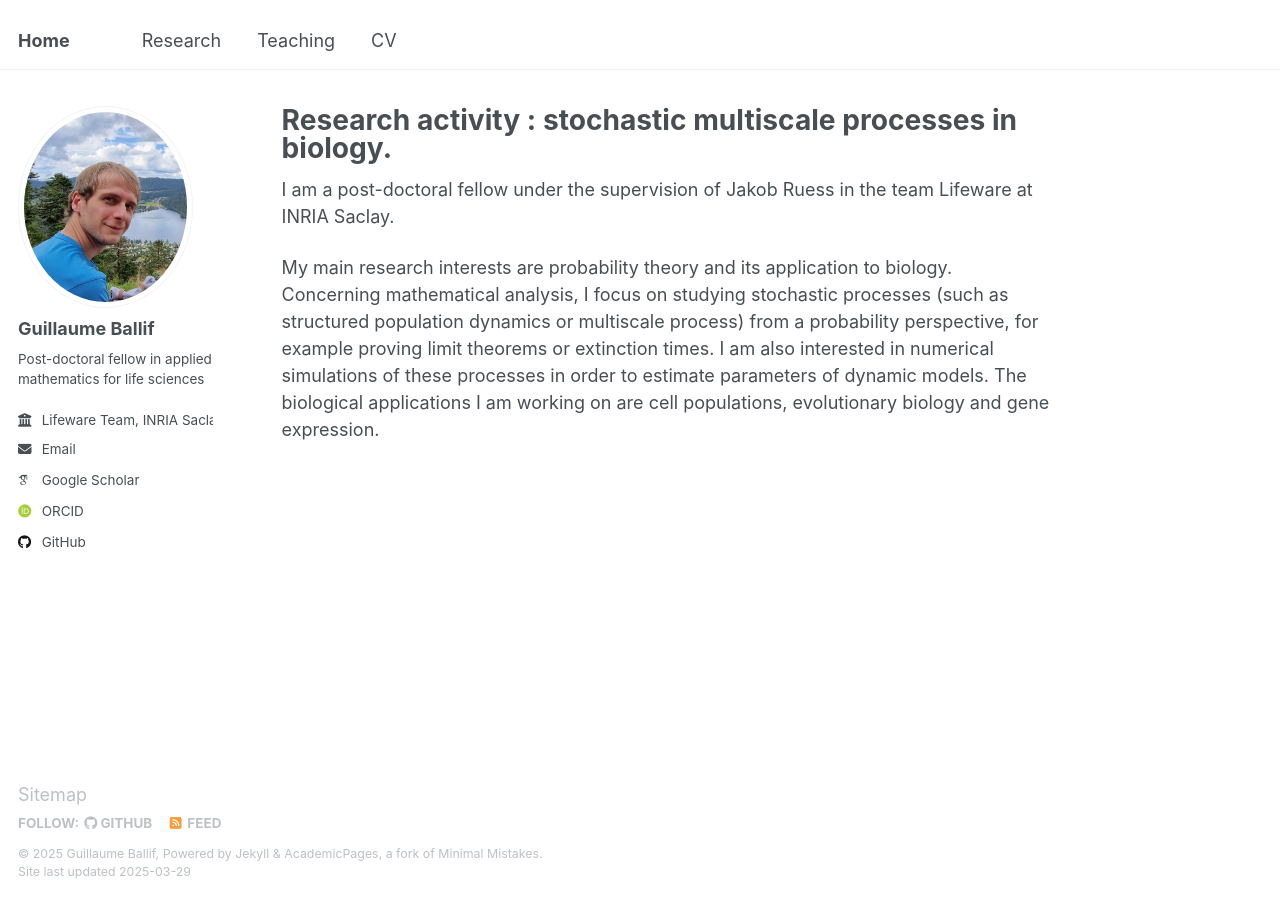
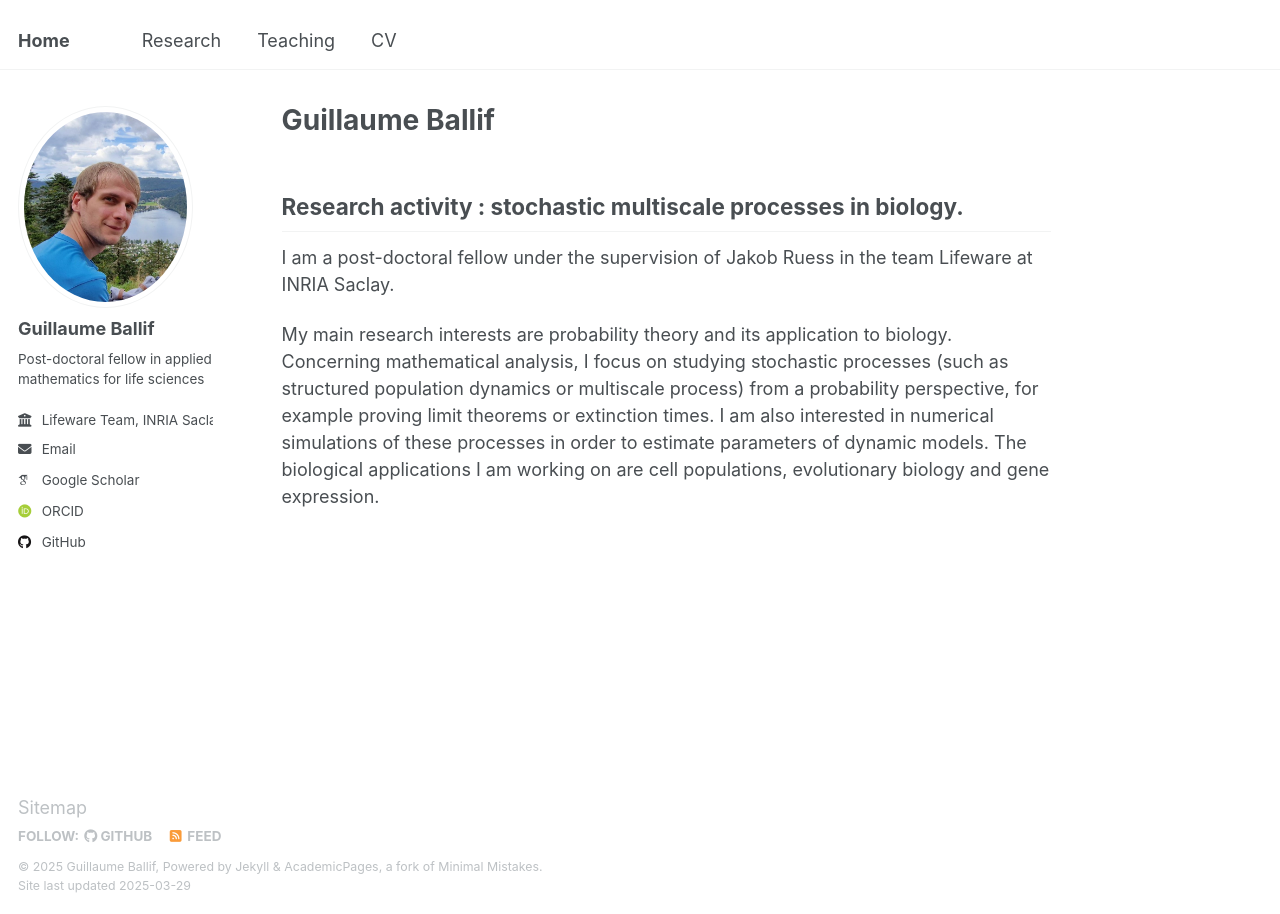
Before and after one commit to guillaumeballif/guillaumeballif.github.io, a Jekyll site: the page built from _pages/about.md, in a window 1280 px wide. Built offline with Jekyll 4.4.1, drawn with Linux system fonts in a browser that asks for light colours; some web fonts are replaced.

Commit message:
Update about.md

```diff
--- a/_pages/about.md
+++ b/_pages/about.md
@@ -1,12 +1,14 @@
 ---
 permalink: /
-title: "Research activity : stochastic multiscale processes in biology."
+title: "Guillaume Ballif"
 author_profile: true
 redirect_from:
   - /about/
   - /about.html
 ---
 
+## Research activity : stochastic multiscale processes in biology.
+
 I am a post-doctoral fellow under the supervision of Jakob Ruess in the team Lifeware at INRIA Saclay.
 
 My main research interests are probability theory and its application to biology. Concerning mathematical analysis, I focus on studying stochastic processes (such as structured population dynamics or multiscale process) from a probability perspective, for example proving limit theorems or extinction times. I am also interested in numerical simulations of these processes in order to estimate parameters of dynamic models. The biological applications I am working on are cell populations, evolutionary biology and gene expression.
```
